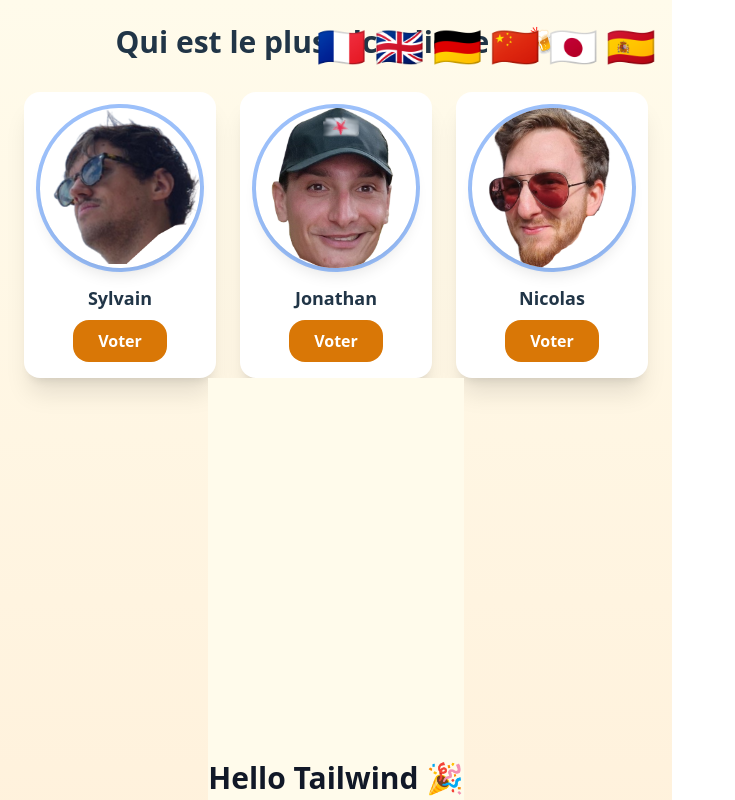
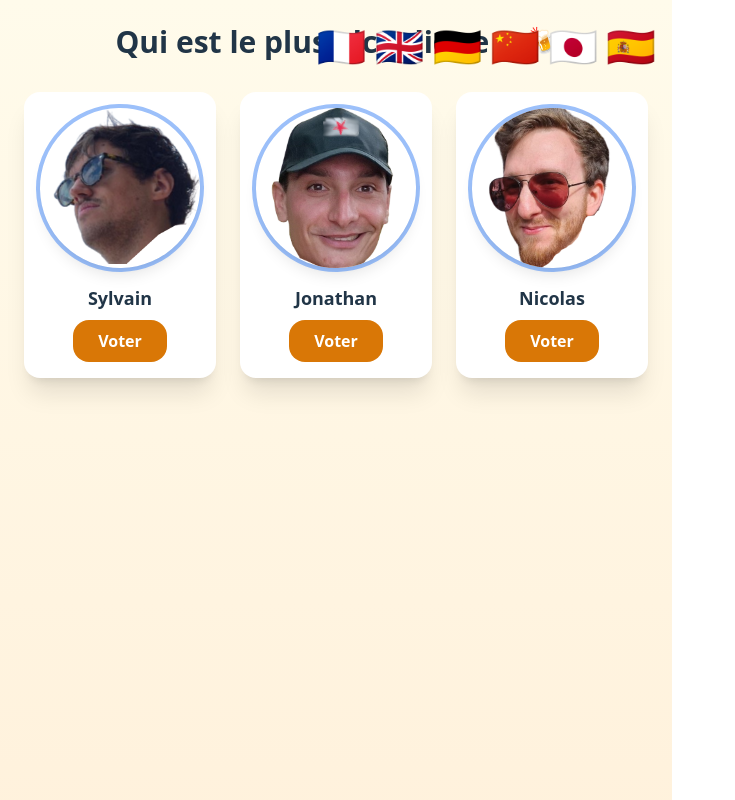
Before and after one commit to SG75007/WhoWillBeTheBestAlcoholic, a React (Vite) app: page / in a window 1280 px wide. Shown: the top 800 px of the page, without its empty margins (0-735 px from the left). Built offline with nearby package versions, Linux system fonts and the light colour scheme; no server answers; the database is empty.

Commit message:
Suppression de Hello Tailwind

```diff
--- a/src/App.tsx
+++ b/src/App.tsx
@@ -201,7 +201,6 @@ export default function App() {
         </div>
       )}
       <div className="min-h-screen bg-amber-50 text-gray-900 flex items-center justify-center">
-  <h1 className="text-3xl font-bold">Hello Tailwind 🎉</h1>
 </div>
     </div>
 
```
